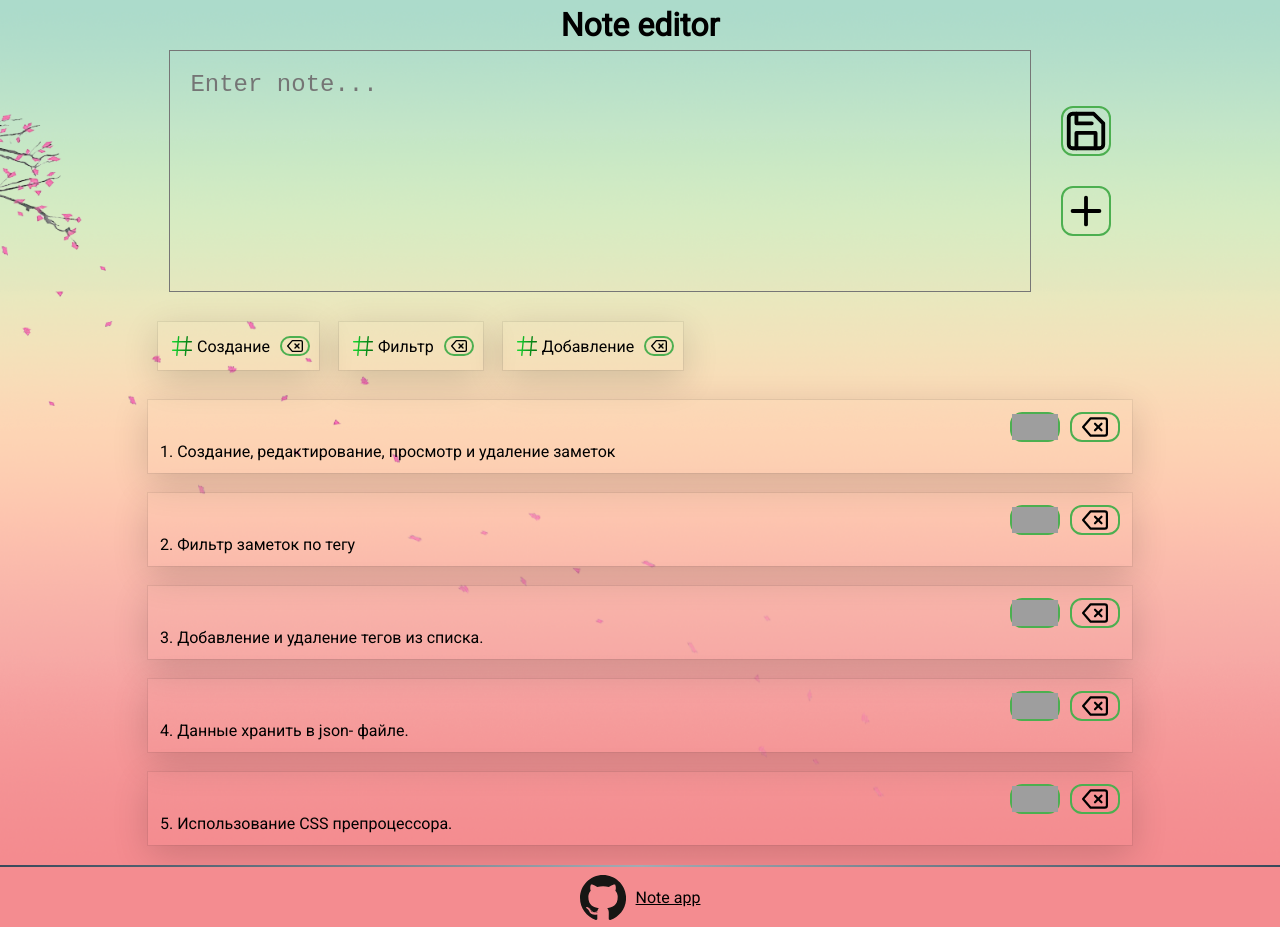
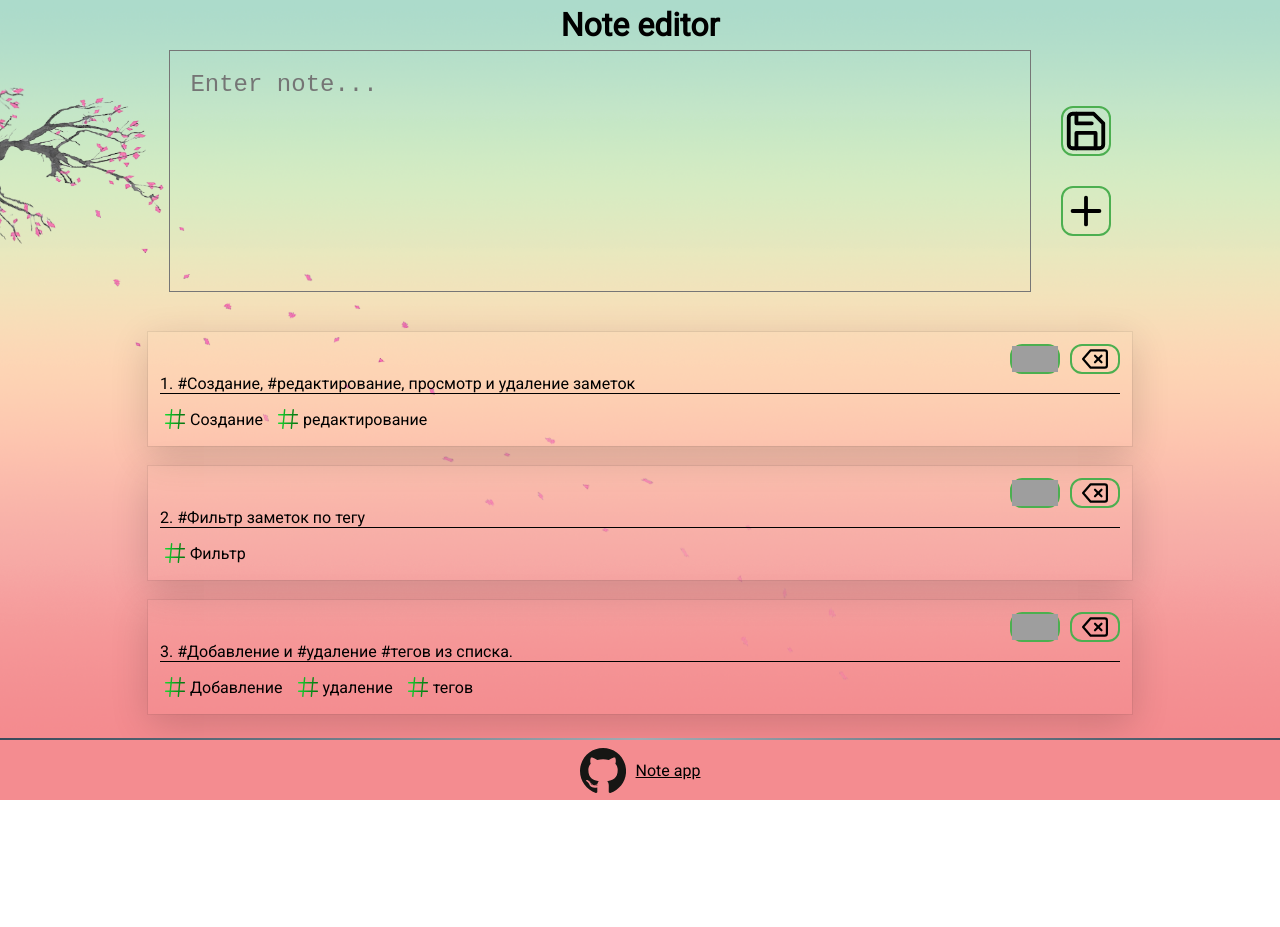
Before and after one commit to AliaxeiSehiyenia/note-app, a React (Create React App) app: page / in a window 1280 px wide. After the commit the page ends 800 px from the top, so only its background shows below. Built offline with nearby package versions, Linux system fonts and the light colour scheme; grey boxes are pictures that could not be loaded.

Commit message:
refactor: change logic of app

```diff
--- a/src/components/app/app.scss
+++ b/src/components/app/app.scss
@@ -81,20 +81,18 @@ body {
       }
     }
 
-    .section-tags,
-    .tags-list {
+    .section-filters,
+    .filters-list,
+    .note-tags-list {
       @extend %tplFlexFitContent;
       flex-wrap: wrap;
 
-      .tags-list {
-        margin: 20px;
-      }
-
-      .tag {
+      .filter-tag,
+      .note-tag {
         @extend %tplFlexCenter;
         height: 30px;
         flex-direction: row;
-        margin: 10px;
+        margin: 10px 0;
         padding: 7px;
         cursor: pointer;
 
@@ -102,6 +100,25 @@ body {
           height: inherit;
         }
       }
+
+      .note-tag {
+        margin: 10px 10px 0 0;
+        padding: 0;
+
+        &:hover {
+          text-decoration: underline;
+          font-weight: 600;
+        }
+      }
+    }
+
+    .filters-list {
+      margin: 20px;
+      gap: 20px;
+    }
+
+    .note-tags-list {
+      border-top: 1px solid;
     }
 
     .section-notes,
@@ -160,7 +177,7 @@ body {
       transform: translate(-50%, 120%);
     }
 
-    &.tag-btn {
+    &.filter-btn {
       @include wh(30px, 20px);
       margin-left: 10px;
     }
--- a/src/components/main/Main.tsx
+++ b/src/components/main/Main.tsx
@@ -1,9 +1,9 @@
 import { useState } from 'react';
 import NoteAddSection from './note-add-section/NoteAddSection';
 import NoteList from './note-list/NoteList';
-import TagList from './tag-list/TagList';
+import TagList from './filter-list/FilterList';
 
-export type tag = {
+export type filter = {
   value: string;
   id: number;
 };
@@ -11,29 +11,33 @@ export type tag = {
 export type note = {
   value: string;
   id: number;
+  tags: string[];
 };
 
 const Main = () => {
-  const [tags, setTags] = useState([
-    { value: 'Создание', id: 1 },
-    { value: 'Фильтр', id: 2 },
-    { value: 'Добавление', id: 3 },
+  const [filters, setFilters] = useState([]);
+  const [notes, setNotes] = useState([
+    {
+      value: '1. #Создание, #редактирование, просмотр и удаление заметок',
+      id: 1,
+      tags: ['Создание', 'редактирование'],
+    },
+    { value: '2. #Фильтр заметок по тегу', id: 2, tags: ['Фильтр'] },
+    {
+      value: '3. #Добавление и #удаление #тегов из списка.',
+      id: 3,
+      tags: ['Добавление', 'удаление', 'тегов'],
+    },
   ]);
-  const [notes, setNotes] = useState([
-    { value: '1. Создание, редактирование, просмотр и удаление заметок', id: 1 },
-    { value: '2. Фильтр заметок по тегу', id: 2 },
-    { value: '3. Добавление и удаление тегов из списка.', id: 3 },
-    { value: '4. Данные хранить в json- файле.', id: 4 },
-    { value: '5. Использование CSS препроцессора.', id: 5 },
-  ]);
-  const [nextNoteId, setNextNoteId] = useState(5);
-  const [nexTagId, setNextTagId] = useState(3);
+  const [nextNoteId, setNextNoteId] = useState(3);
+  const [nexFilterId, setNextFilterId] = useState(0);
   const [idActiveNote, setIdActiveNote] = useState<number | null>(null);
 
   const onAddNote = (valueNote: string) => {
     const newNote = {
       value: valueNote,
       id: nextNoteId + 1,
+      tags: [],
     };
     setNotes([...notes].concat(newNote));
     setNextNoteId(nextNoteId + 1);
@@ -45,6 +49,7 @@ const Main = () => {
       const newEditNote = {
         value: valueNote,
         id: idActiveNote,
+        tags: [...notes[idActiveNote].tags],
       };
       setNotes(
         notes.map((item) => {
@@ -64,9 +69,9 @@ const Main = () => {
     setIdActiveNote(null);
   };
 
-  const onDeleteTag = (id: number): void => {
-    setTags(tags.filter((item) => item.id !== id));
-    setNextTagId(nexTagId - 1);
+  const onDeleteFilter = (id: number): void => {
+    setFilters(filters.filter((item) => (item as filter).id !== id));
+    setNextFilterId(nexFilterId - 1);
   };
 
   const onSelectEditNote = (id: number): void => {
@@ -79,7 +84,7 @@ const Main = () => {
     <main className="main">
       <div className="container main-container">
         <NoteAddSection onAdd={onAddNote} onEdit={onEditNote} activeNote={activeNote} />
-        <TagList data={tags} onDelete={onDeleteTag} />
+        <TagList data={filters} onDelete={onDeleteFilter} />
         <NoteList
           data={notes}
           idActiveNote={idActiveNote}
--- a/src/components/main/tag-list-item/Tag.tsx
+++ b/src/components/main/filter-list-item/Filter.tsx
@@ -4,21 +4,21 @@ import svgHash from '../../../resources/svg/hash.svg';
 type TagProps = {
   key: number;
   id: number;
-  tag: string;
+  value: string;
   onDelete: () => void;
 };
 
-const Tag = ({ tag, onDelete }: TagProps) => {
+const Filter = ({ value, onDelete }: TagProps) => {
   return (
-    <li className="tag card">
+    <li className="filter-tag card">
       <img className="hash" src={svgHash} alt="hash"></img>
-      {tag}
-      <button className="btn tag-btn delete-btn" onClick={onDelete}>
-        <img src={svgDelete} alt=""></img>
+      {value}
+      <button className="btn filter-btn delete-btn" onClick={onDelete}>
+        <img src={svgDelete} alt="delete"></img>
         <span className="tooltiptext">delete tag</span>
       </button>
     </li>
   );
 };
 
-export default Tag;
+export default Filter;
--- /dev/null
+++ b/src/components/main/filter-list/FilterList.tsx
@@ -0,0 +1,22 @@
+import type { filter } from '../Main';
+import Filter from '../filter-list-item/Filter';
+
+type filterListProps = {
+  data: filter[];
+  onDelete: (id: number) => void;
+};
+
+const FilterList = ({ data, onDelete }: filterListProps) => {
+  const elements = data.map((item) => {
+    const { value, id } = item;
+    return <Filter key={id} id={id} value={value} onDelete={() => onDelete(id)} />;
+  });
+
+  return (
+    <section className="section-filters">
+      <ul className="filters-list">{elements}</ul>
+    </section>
+  );
+};
+
+export default FilterList;
--- a/src/components/main/note-list-item/Note.tsx
+++ b/src/components/main/note-list-item/Note.tsx
@@ -1,17 +1,19 @@
 import { useEffect, useRef } from 'react';
 import svgDelete from '../../../resources/svg/delete.svg';
 import svgEdit from '../../../resources/svg/edit.svg';
+import svgHash from '../../../resources/svg/hash.svg';
 
-type NoteProps = {
+type noteProps = {
   key: number;
   id: number;
   note: string;
   idActiveNote: number | null;
+  tags: string[];
   onDelete: () => void;
   onEditNote: () => void;
 };
 
-const Note = ({ id, note, onDelete, onEditNote, idActiveNote }: NoteProps) => {
+const Note = ({ id, note, onDelete, onEditNote, idActiveNote, tags }: noteProps) => {
   const itemRefs = useRef([]);
 
   useEffect(() => {
@@ -34,6 +36,17 @@ const Note = ({ id, note, onDelete, onEditNote, idActiveNote }: NoteProps) => {
         </button>
       </div>
       {note}
+
+      <ul className="note-tags-list">
+        {tags.map((item, i) => {
+          return (
+            <li className="note-tag" key={i}>
+              <img className="hash" src={svgHash} alt="hash"></img>
+              {item}
+            </li>
+          );
+        })}
+      </ul>
     </li>
   );
 };
--- a/src/components/main/note-list/NoteList.tsx
+++ b/src/components/main/note-list/NoteList.tsx
@@ -1,21 +1,22 @@
 import type { note } from '../Main';
 import Note from '../note-list-item/Note';
 
-type NoteListProps = {
+type noteListProps = {
   data: note[];
   onDelete: (id: number) => void;
   onSelectEdit: (id: number) => void;
   idActiveNote: number | null;
 };
 
-const NoteList = ({ data, onDelete, onSelectEdit, idActiveNote }: NoteListProps) => {
+const NoteList = ({ data, onDelete, onSelectEdit, idActiveNote }: noteListProps) => {
   const elements = data.map((item) => {
-    const { id, value } = item;
+    const { id, value, tags } = item;
     return (
       <Note
         key={id}
         id={id}
         note={value}
+        tags={tags}
         idActiveNote={idActiveNote}
         onDelete={() => onDelete(id)}
         onEditNote={() => onSelectEdit(id)}
--- a/src/components/main/tag-list/TagList.tsx
+++ /dev/null
@@ -1,22 +0,0 @@
-import type { tag } from '../Main';
-import Tag from '../tag-list-item/Tag';
-
-type TagListProps = {
-  data: tag[];
-  onDelete: (id: number) => void;
-};
-
-const TagList = ({ data, onDelete }: TagListProps) => {
-  const elements = data.map((item) => {
-    const { value, id } = item;
-    return <Tag key={id} id={id} tag={value} onDelete={() => onDelete(id)} />;
-  });
-
-  return (
-    <section className="section-tags">
-      <ul className="tags-list">{elements}</ul>
-    </section>
-  );
-};
-
-export default TagList;
```
